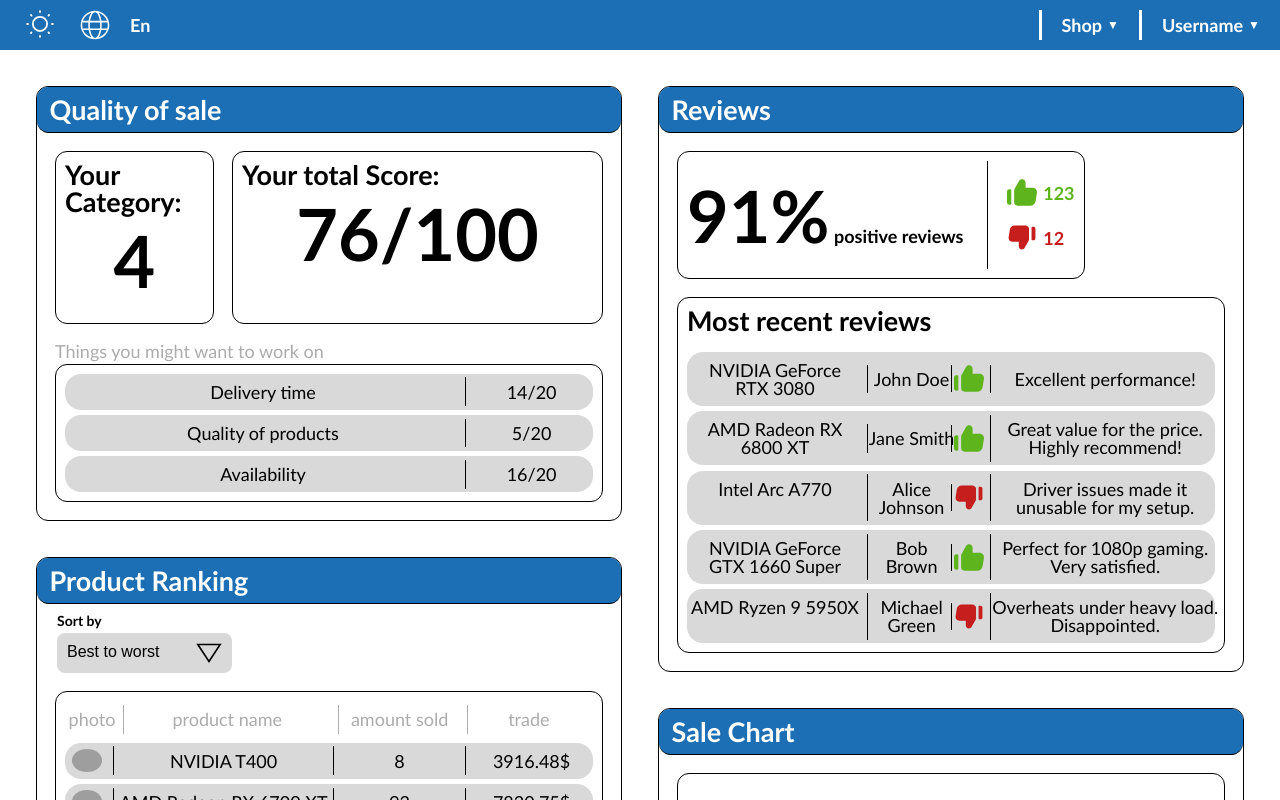
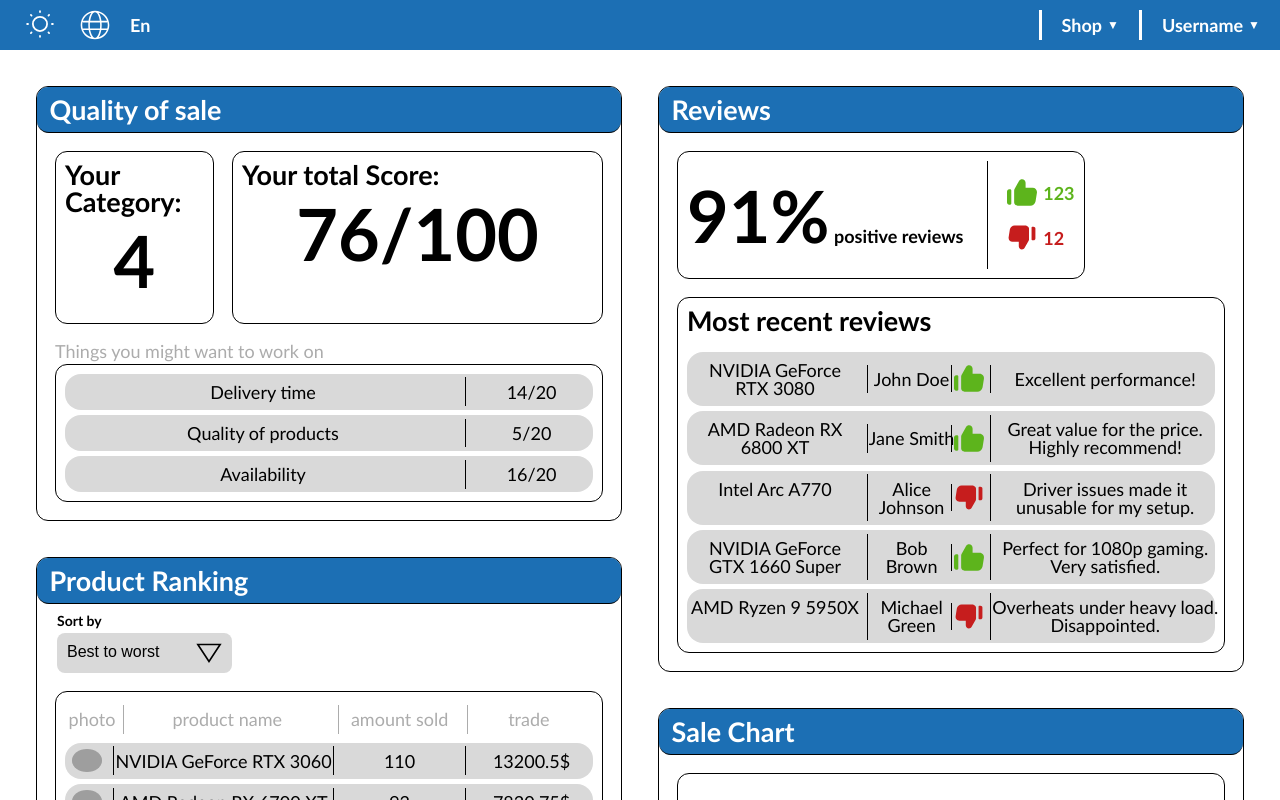
Before and after one commit to Namlev1/react-dashboard, a React (Vite) app: page / in a window 1280 px wide. Shown: the top 800 px of the page. Built offline with nearby package versions, Linux system fonts and the light colour scheme; grey boxes are pictures that could not be loaded; the HTML template or start-up script is replaced by a standard one.

Commit message:
Added sorting to product ranking

```diff
--- a/src/assets/components/widgets/productRanking/ProductRanking.jsx
+++ b/src/assets/components/widgets/productRanking/ProductRanking.jsx
@@ -37,7 +37,20 @@
                             <TableHeader
                                 content={['photo', 'product name', 'amount sold', 'trade']}
                             />
-              {ranking.map((product) => (
+
+                            {/* Kopiowanie i sortowanie ranking w zależności od chosenOrdersSort */}
+                            {[
+                                ...ranking // Tworzymy kopię tablicy przed sortowaniem
+                            ]
+                                .sort((a, b) => {
+                                    if (chosenOrdersSort === 'Best to worst') {
+                                        return b.amountSold - a.amountSold; // Sortowanie od najczęściej kupowanych
+                                    } else if (chosenOrdersSort === 'Worst to best') {
+                                        return a.amountSold - b.amountSold; // Sortowanie od najrzadziej kupowanych
+                                    }
+                                    return 0;
+                                })
+                                .map((product) => (
                                     <TableEntry
                                         key={product.id}
                                         content={[
--- a/src/assets/components/widgets/reviews/Reviews.jsx
+++ b/src/assets/components/widgets/reviews/Reviews.jsx
@@ -23,7 +23,7 @@
 
   return (
       <div className={'widget reviews-widget'}>
-      <WidgetTitleBar text={'Reviews'} />
+        <WidgetTitleBar text={'Reviews'}/>
 
         <div className={'widget-content'}>
           <div className={'widget-frame ' + styles['score-frame']}>
@@ -35,12 +35,12 @@
             </div>
             <div className={styles['score-frame-stats']}>
               <div>
-              <img src={LikeIcon} alt={'Positive reviews'} />
-              <p style={{ color: 'var(--like)' }}>{data.positive}</p>
+                <img src={LikeIcon} alt={'Positive reviews'}/>
+                <p style={{color: 'var(--like)'}}>{data.positive}</p>
               </div>
               <div>
-              <img src={DislikeIcon} alt={'Negative reviews'} />
-              <p style={{ color: 'var(--dislike)' }}>{data.negative}</p>
+                <img src={DislikeIcon} alt={'Negative reviews'}/>
+                <p style={{color: 'var(--dislike)'}}>{data.negative}</p>
               </div>
             </div>
           </div>
@@ -48,10 +48,16 @@
           <div>
             <div className={'widget-frame ' + styles['review-table-frame']}>
               <h3>Most recent reviews</h3>
+
               {loading ? (
                   <div className={styles['loading-container']}>
                     <img src={LoadingReviews} className={styles['loading-icon']}/>
                   </div>
+              ) : data.details.length === 0 ? (
+                  // Komunikat, gdy brak recenzji
+                  <p className={styles['no-reviews-message']}>
+                    No reviews available at the moment.
+                  </p>
               ) : (
                   <Table ratio={'10-5-2-13'}>
                     {data.details.map((review) => (
@@ -77,6 +83,7 @@
         </div>
       </div>
   );
-};
 
-export default Reviews
+
+}
+export default Reviews;
--- a/src/assets/components/widgets/reviews/Reviews.module.css
+++ b/src/assets/components/widgets/reviews/Reviews.module.css
@@ -59,3 +59,7 @@
     width: 80px;
     filter: invert(var(--gear-icon-color));
 }
+
+.no-reviews-message{
+    color: var(--text);
+}
```
Lines whose indentation alone changed are shown as unchanged.
